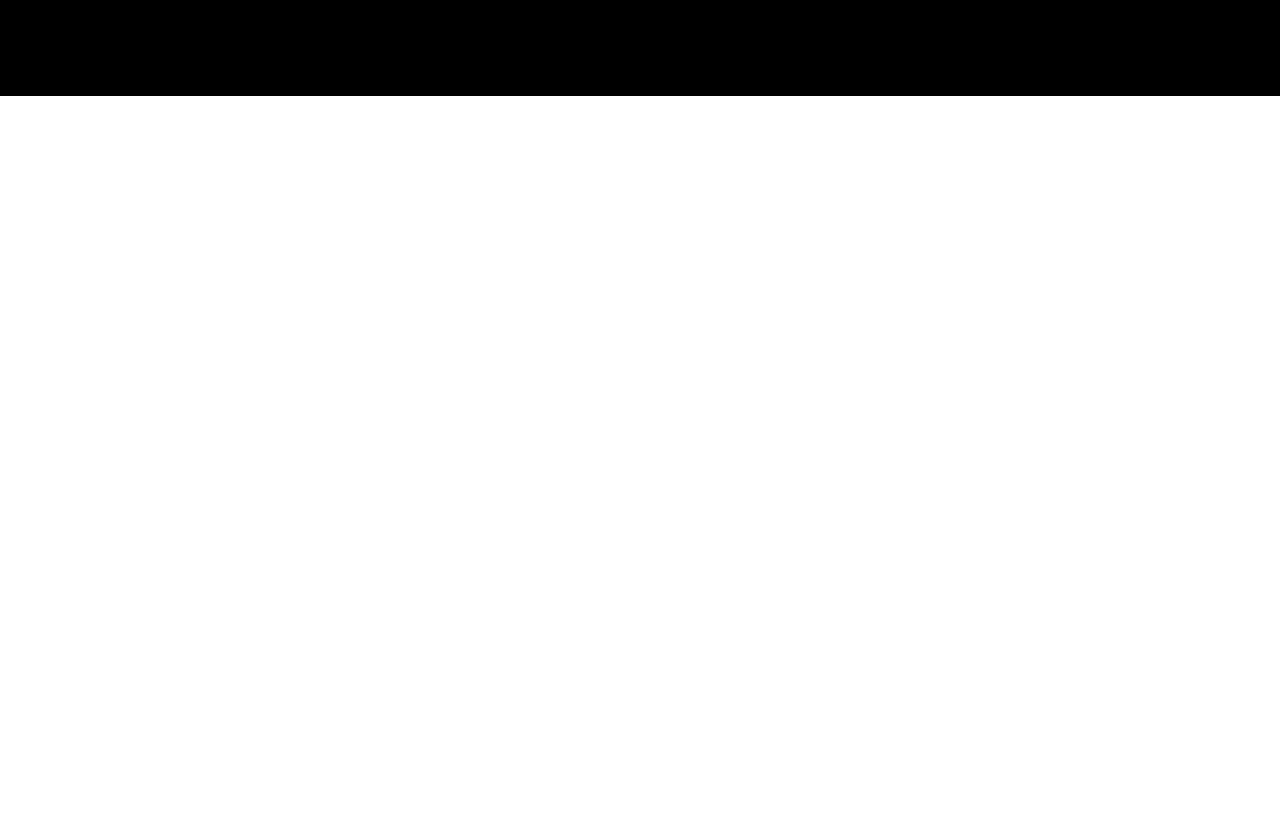
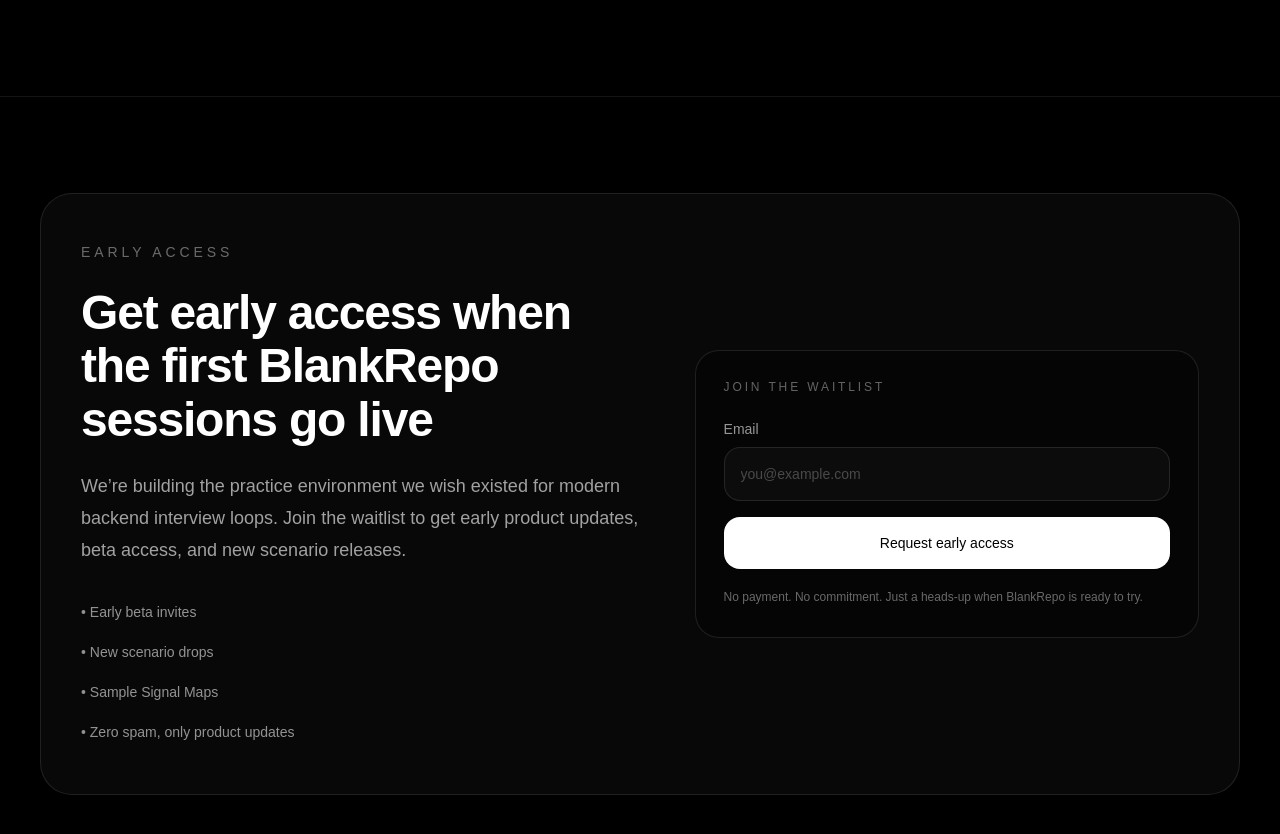
Before and after one commit to ayushfoundry/blankrepo-web, a Next.js app: page / in a window 1280 px wide. Shown: the part 4599-5433 px from the top of the page. Before the commit the page ends 4695 px from the top, so only its background shows below. Built offline with nearby package versions, Linux system fonts and the light colour scheme.

Commit message:
Add waitlist CTA section

```diff
--- a/src/app/page.tsx
+++ b/src/app/page.tsx
@@ -475,6 +475,73 @@
           </div>
         </div>
       </section>
+            <section className="border-t border-white/8">
+        <div className="mx-auto max-w-[1440px] px-6 py-20 md:px-10 md:py-24">
+          <div className="overflow-hidden rounded-[32px] border border-white/10 bg-white/[0.03]">
+            <div className="grid gap-10 px-6 py-10 md:px-10 md:py-12 lg:grid-cols-[1.05fr_0.95fr] lg:gap-14">
+              <div>
+                <p className="text-sm font-medium uppercase tracking-[0.28em] text-white/40">
+                  Early access
+                </p>
+
+                <h2 className="mt-6 max-w-3xl text-3xl font-semibold tracking-tight text-white sm:text-4xl lg:text-[3rem]">
+                  Get early access when the first BlankRepo sessions go live
+                </h2>
+
+                <p className="mt-6 max-w-2xl text-base leading-8 text-white/62 sm:text-lg">
+                  We’re building the practice environment we wish existed for
+                  modern backend interview loops. Join the waitlist to get early
+                  product updates, beta access, and new scenario releases.
+                </p>
+
+                <div className="mt-8 space-y-3 text-sm leading-7 text-white/56">
+                  <p>• Early beta invites</p>
+                  <p>• New scenario drops</p>
+                  <p>• Sample Signal Maps</p>
+                  <p>• Zero spam, only product updates</p>
+                </div>
+              </div>
+
+              <div className="flex items-center">
+                <div className="w-full rounded-[24px] border border-white/10 bg-black/30 p-6 md:p-7">
+                  <p className="text-xs font-medium uppercase tracking-[0.24em] text-white/38">
+                    Join the waitlist
+                  </p>
+
+                  <form className="mt-6 space-y-4">
+                    <div>
+                      <label
+                        htmlFor="email"
+                        className="mb-2 block text-sm text-white/58"
+                      >
+                        Email
+                      </label>
+                      <input
+                        id="email"
+                        type="email"
+                        placeholder="you@example.com"
+                        className="w-full rounded-2xl border border-white/10 bg-white/[0.03] px-4 py-4 text-sm text-white placeholder:text-white/25 outline-none transition focus:border-white/25"
+                      />
+                    </div>
+
+                    <button
+                      type="submit"
+                      className="w-full rounded-2xl bg-white px-5 py-4 text-sm font-medium text-black transition hover:bg-white/90"
+                    >
+                      Request early access
+                    </button>
+                  </form>
+
+                  <p className="mt-4 text-xs leading-6 text-white/40">
+                    No payment. No commitment. Just a heads-up when BlankRepo is
+                    ready to try.
+                  </p>
+                </div>
+              </div>
+            </div>
+          </div>
+        </div>
+      </section>
     </main>
   );
 }
```
